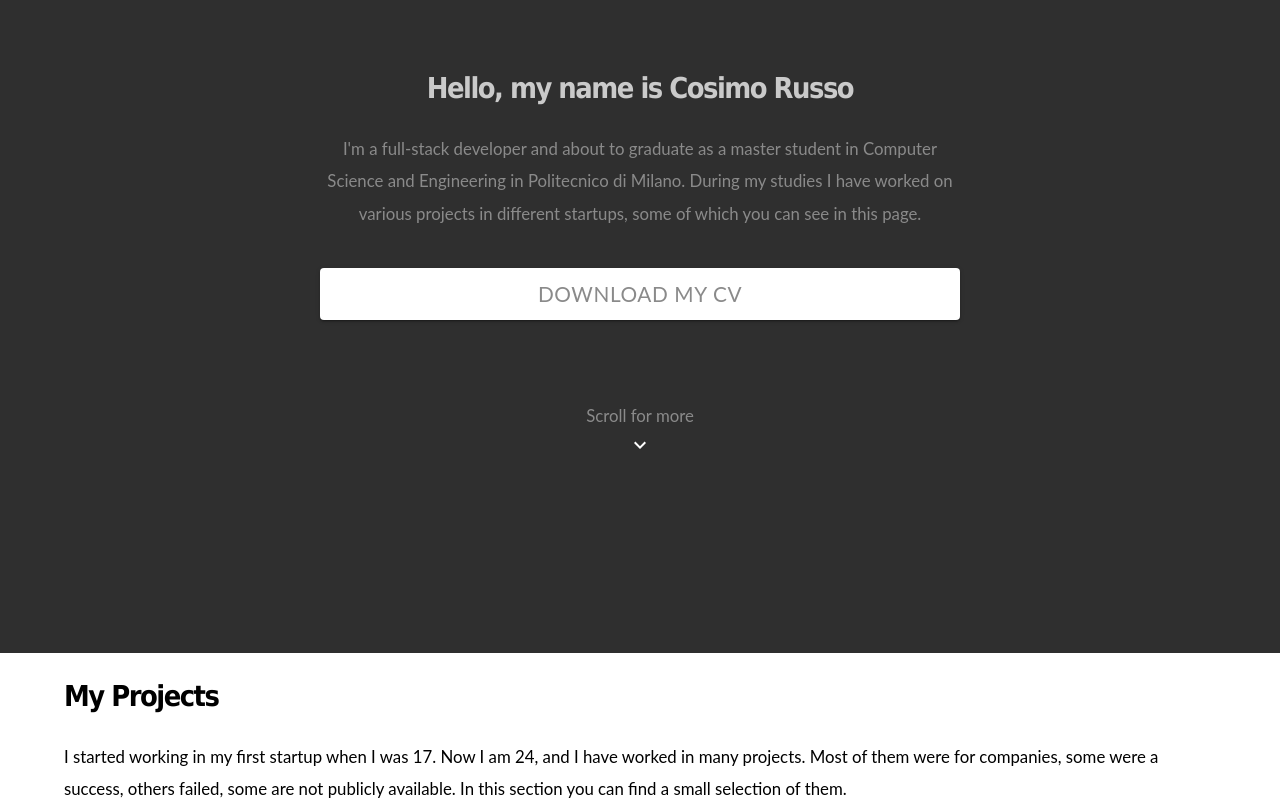
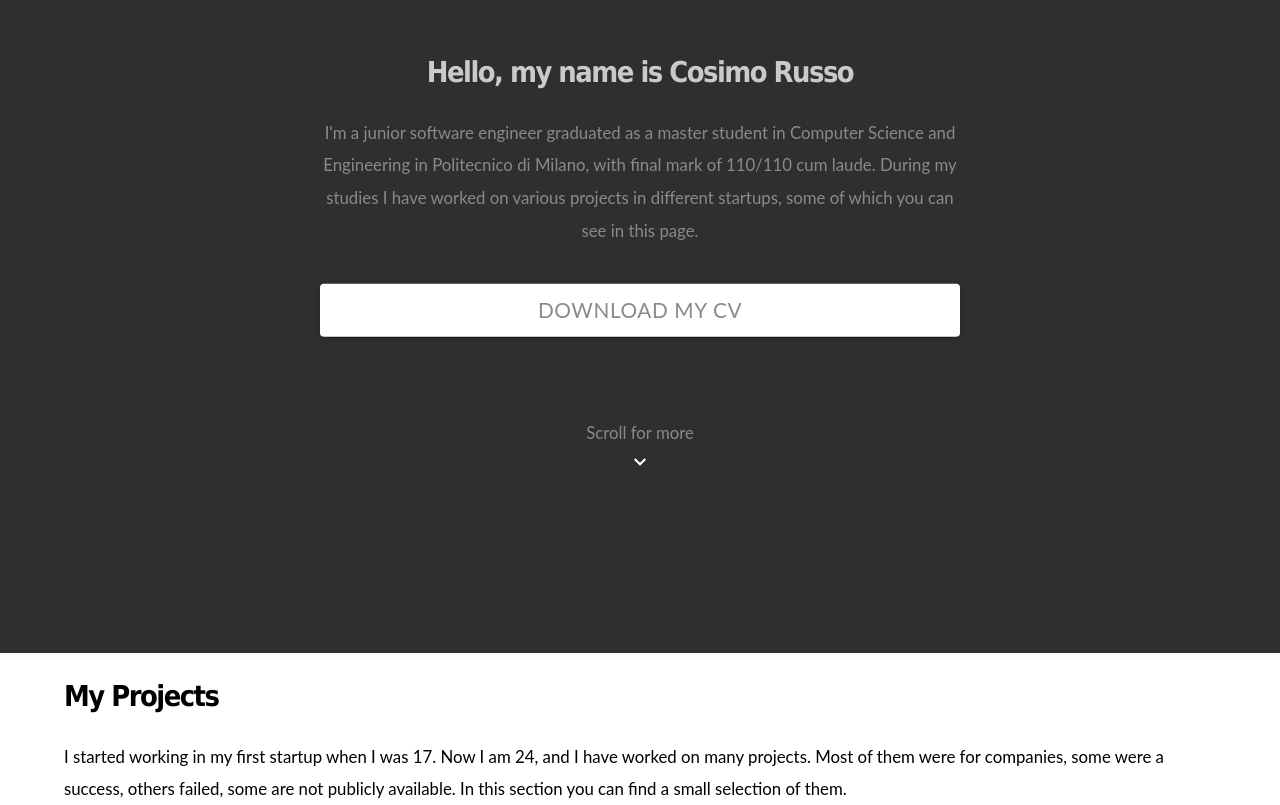
Before and after one commit to CosimoRusso/portfolio, a React (Create React App) app: page / in a window 1280 px wide. Shown: the part 147-952 px from the top of the page. Built offline with nearby package versions, Linux system fonts and the light colour scheme.

Commit message:
Update intro

```diff
--- a/src/components/Presentation.js
+++ b/src/components/Presentation.js
@@ -3,8 +3,8 @@ function Presentation(){
         <div className={'presentation'}>
             <h1>Hello, my name is Cosimo Russo</h1>
             <p>
-                I'm a full-stack developer and about to graduate as a master student in
-                Computer Science and Engineering in Politecnico di Milano. During my
+                I'm a junior software engineer graduated as a master student in
+                Computer Science and Engineering in Politecnico di Milano, with final mark of 110/110 cum laude. During my
                 studies I have worked on various projects in different startups, some of which you can see in this page.
             </p>
         </div>
--- a/src/components/Projects.js
+++ b/src/components/Projects.js
@@ -8,7 +8,7 @@ function Projects(){
         <Container maxWidth={'lg'}>
             <h1>My Projects</h1>
             <p>I started working in my first startup when I was 17. Now I am {new Date().getFullYear() - 1997},
-                and I have worked in many projects. Most of them were for companies, some were a success, others failed,
+                and I have worked on many projects. Most of them were for companies, some were a success, others failed,
                 some are not publicly available. In this section you can find a small selection of them.</p>
             {projects.map(p =>
                 <ProjectBox {...p} />
```
